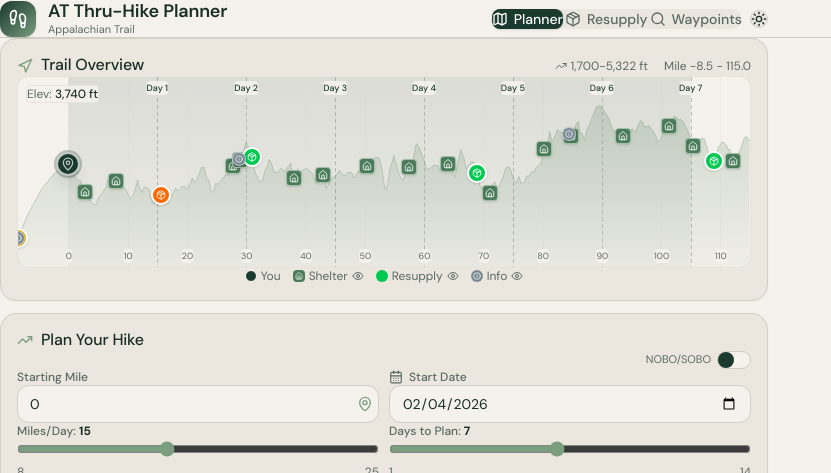
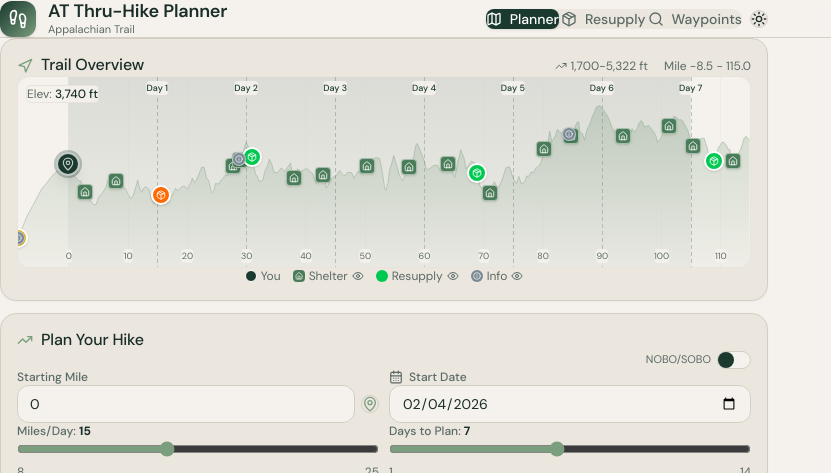
Before and after one commit to kbtbc/ATPlanning, a React (Vite) app in the folder webapp/: page / in a window 1280 px wide. Shown: the top 473 px of the page, without its empty margins (0-831 px from the left). Built offline with nearby package versions, Linux system fonts and the light colour scheme.

Commit message:
1) image-49The Plan Your Hike model has the number scroller in the Starting Mile box overlapping the location look up.  Let's move the location lookup icon just outside the Starting Mile box to the ri...

```diff
--- a/webapp/src/App.tsx
+++ b/webapp/src/App.tsx
@@ -55,7 +55,7 @@
                     key={tab.id}
                     onClick={() => setActiveTab(tab.id)}
                     className={cn(
-                      'flex items-center gap-1.5 px-3 py-1.5 rounded-md text-sm font-medium transition-all',
+                      'flex items-center gap-2 px-4 py-1.5 rounded-md text-sm font-medium transition-all',
                       activeTab === tab.id
                         ? 'bg-[var(--primary)] text-white shadow-sm'
                         : 'text-[var(--foreground-muted)] hover:text-[var(--foreground)] hover:bg-[var(--background)]'
--- a/webapp/src/components/ResupplyPlanner.tsx
+++ b/webapp/src/components/ResupplyPlanner.tsx
@@ -163,7 +163,7 @@
 
       {/* Upcoming Resupply List */}
       <div>
-        <h3 className="text-[10px] uppercase tracking-wider text-[var(--foreground-muted)] font-semibold mb-2 px-3 py-1.5">
+        <h3 className="text-[10px] uppercase tracking-wider text-[var(--foreground-muted)] font-semibold mb-2 px-4 py-2">
           Upcoming Resupply
         </h3>
 
--- a/webapp/src/components/planner/PlannerControls.tsx
+++ b/webapp/src/components/planner/PlannerControls.tsx
@@ -1,5 +1,5 @@
 import { useState, useCallback } from 'react';
-import { CalendarDays, MapPin, Loader2 } from 'lucide-react';
+import { CalendarDays, MapPin, Loader2, CheckCircle } from 'lucide-react';
 import { cn } from '../../lib/utils';
 import { TRAIL_LENGTH } from '../../data';
 import { useGeolocation } from '../../hooks/useGeolocation';
@@ -39,13 +39,16 @@
 }: PlannerControlsProps) {
   const [showGpsError, setShowGpsError] = useState(false);
   const [showSoboMessage, setShowSoboMessage] = useState(false);
+  const [gpsSuccess, setGpsSuccess] = useState<{ mile: number; waypointName?: string } | null>(null);
 
   // Use the onSuccess callback to directly update the mile when GPS succeeds
   const handleGpsSuccess = useCallback((nearestMile: number) => {
     onStartMileChange(nearestMile);
+    setGpsSuccess({ mile: nearestMile });
+    setTimeout(() => setGpsSuccess(null), 4000);
   }, [onStartMileChange]);
 
-  const { getCurrentPosition, loading: gpsLoading, error: gpsError } = useGeolocation({
+  const { getCurrentPosition, loading: gpsLoading, error: gpsError, nearestWaypoint } = useGeolocation({
     onSuccess: handleGpsSuccess
   });
 
@@ -109,12 +112,12 @@
 
       {/* Starting Mile and Start Date Row */}
       <div className="grid grid-cols-2 gap-2.5">
-        {/* Starting Mile with GPS button */}
+        {/* Starting Mile with GPS button outside */}
         <div>
           <label className="block text-xs font-medium text-[var(--foreground-muted)] mb-0.5">
             Starting Mile
           </label>
-          <div className="relative">
+          <div className="flex items-center gap-1.5">
             <input
               type="number"
               value={startMile}
@@ -122,16 +125,16 @@
               min={-8.5}
               max={TRAIL_LENGTH}
               step={0.1}
-              className="input py-1.5 text-sm pr-9"
+              className="input py-1.5 text-sm flex-1"
             />
             <button
               onClick={handleUseLocation}
               disabled={gpsLoading}
               className={cn(
-                'absolute right-1.5 top-1/2 -translate-y-1/2 p-1.5 rounded-md transition-colors',
+                'p-2 rounded-lg border border-[var(--border)] transition-colors shrink-0',
                 gpsLoading
-                  ? 'text-[var(--foreground-muted)]'
-                  : 'text-[var(--accent)] hover:bg-[var(--accent)]/10'
+                  ? 'text-[var(--foreground-muted)] bg-[var(--background)]'
+                  : 'text-[var(--accent)] hover:bg-[var(--accent)]/10 bg-[var(--background-secondary)]'
               )}
               title="Use my location"
             >
@@ -144,6 +147,12 @@
           </div>
           {gpsError && showGpsError && (
             <p className="text-[10px] text-[var(--warning)] mt-0.5">{gpsError}</p>
+          )}
+          {gpsSuccess && (
+            <p className="text-[10px] text-emerald-500 mt-0.5 flex items-center gap-1">
+              <CheckCircle className="w-3 h-3" />
+              Located near mile {gpsSuccess.mile.toFixed(1)}{nearestWaypoint ? ` (${nearestWaypoint.name})` : ''}
+            </p>
           )}
         </div>
 
--- a/webapp/src/components/resupply/BusinessDetailModal.tsx
+++ b/webapp/src/components/resupply/BusinessDetailModal.tsx
@@ -68,7 +68,7 @@
           className="relative w-full max-w-md mx-4 mb-4 sm:mb-0 bg-[var(--background-secondary)] rounded-xl border border-[var(--border)] overflow-hidden shadow-2xl"
         >
           {/* Header */}
-          <div className="px-5 py-4 border-b border-[var(--border)]">
+          <div className="px-6 py-5 border-b border-[var(--border)]">
             <div className="flex items-start justify-between gap-3">
               <div className="flex-1 min-w-0">
                 <span className={cn('text-[10px] font-medium uppercase tracking-wider', colors.text)}>
@@ -93,7 +93,7 @@
           </div>
 
           {/* Content */}
-          <div className="px-5 py-4 space-y-5 max-h-[60vh] overflow-y-auto">
+          <div className="px-6 py-5 space-y-5 max-h-[60vh] overflow-y-auto">
             {/* Services Available - moved to top */}
             {business.services && business.services.length > 0 && (
               <div>
@@ -221,7 +221,7 @@
 
           {/* Footer */}
           {onBackToResupply && (
-            <div className="px-5 py-4 border-t border-[var(--border)]">
+            <div className="px-6 py-5 border-t border-[var(--border)]">
               <button
                 onClick={onBackToResupply}
                 className="w-full flex items-center justify-center gap-1.5 py-1.5 text-xs text-[var(--foreground-muted)] hover:text-[var(--foreground)] transition-colors"
```
Also changed, not shown: 1 other file (tests, documents, lock files or other folders).
